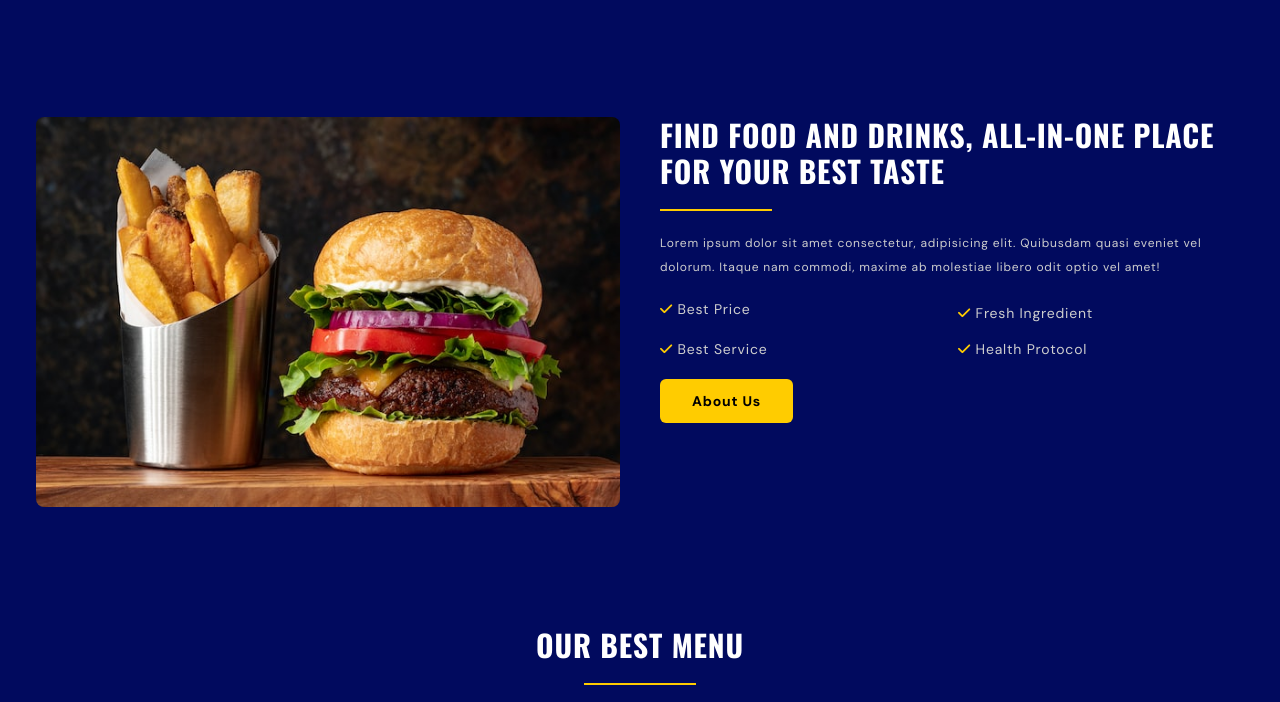
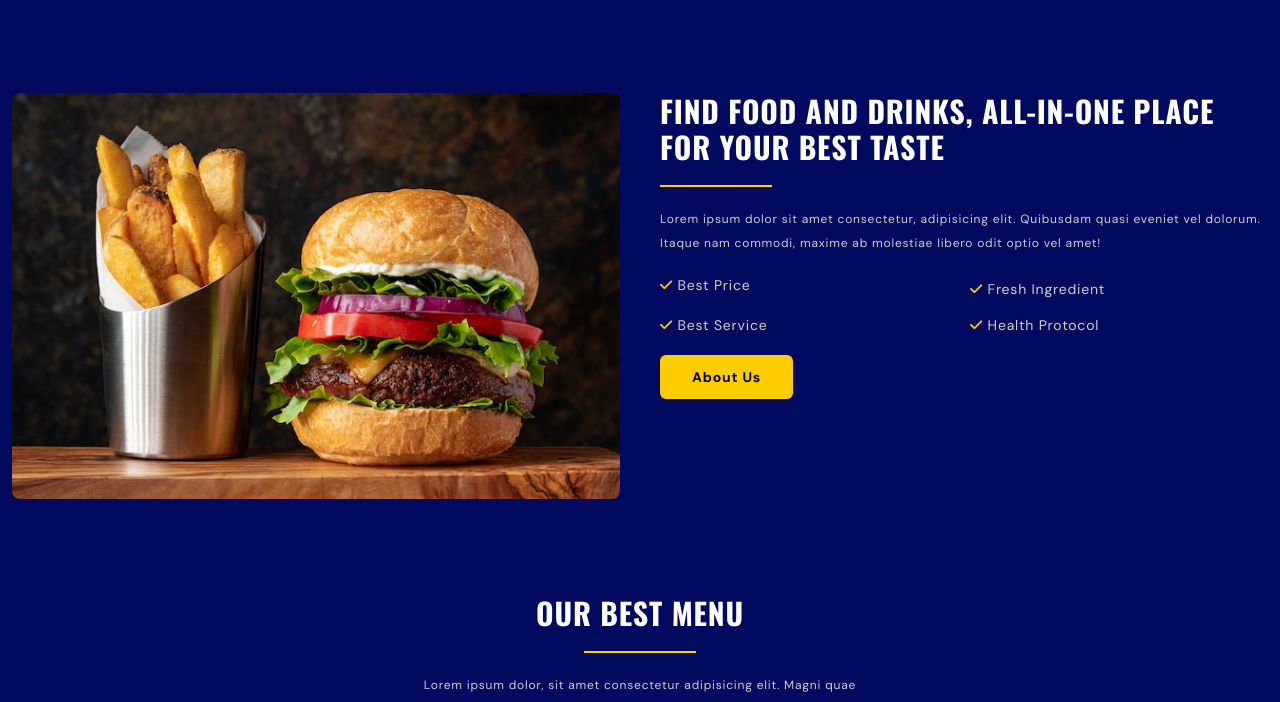
Before and after one commit to uday-78/Burger_Website, a website: page src/index.html in a window 1280 px wide. Shown: the part 1259-1961 px from the top of the page. Drawn offline with nearby package versions, Linux system fonts and the light colour scheme.

Commit message:
final changes are done no more changes

```diff
--- a/src/index.html
+++ b/src/index.html
@@ -240,7 +240,7 @@
         <!--~~~~~~~~~~~~~~~ About ~~~~~~~~~~~~~~~-->
         <section id="about">
 
-            <div class="container flex flex-col p-6 gap-10 md:flex-row ">
+            <div class="container flex flex-col  gap-10 md:flex-row ">
                 <div class="flex-1 about__img">
                     <img class="rounded-lg" src="./images/about.jpg" alt="">
                 </div>
```
